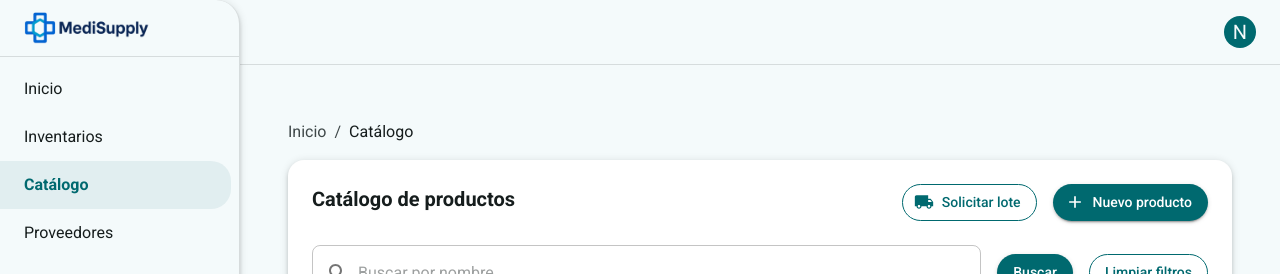
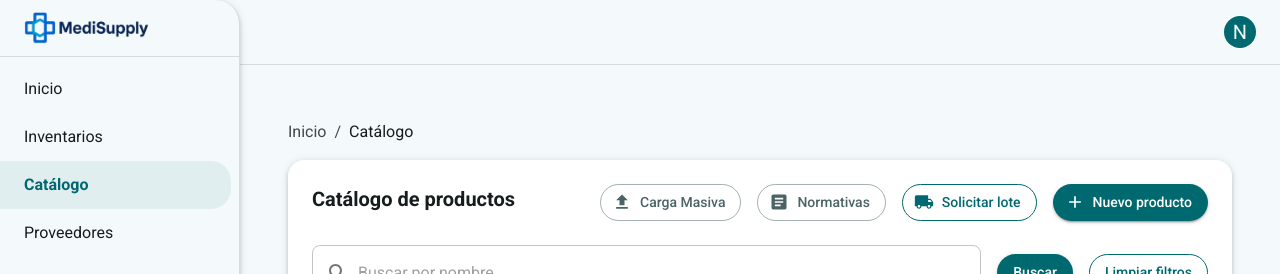
Before and after one commit to Grupo8-MediSupply/Web-MediSupply-2, a React (Vite) app: page /catalogo in a window 1280 px wide. Shown: the top 274 px of the page. Built offline with nearby package versions, Linux system fonts and the light colour scheme; no server answers; sample sign-in values are in the browser's storage.

Commit message:
fix: corregir menu de catalogo de productos

```diff
--- a/src/pages/Catalogo.jsx
+++ b/src/pages/Catalogo.jsx
@@ -231,6 +231,22 @@ function Catalogo() {
           <Stack direction="row" spacing={2}>
             <Button
               variant="outlined"
+              color="secondary"
+              startIcon={<UploadIcon />}
+              onClick={handleOpenCargaMasiva}
+            >
+              Carga Masiva
+            </Button>
+            <Button
+              variant="outlined"
+              color="secondary"
+              startIcon={<ArticleIcon />}
+              onClick={handleOpenNormativas}
+            >
+              Normativas
+            </Button>
+            <Button
+              variant="outlined"
               color="primary"
               startIcon={<LocalShippingIcon />}
               onClick={handleOpenSolicitarLote}
```
